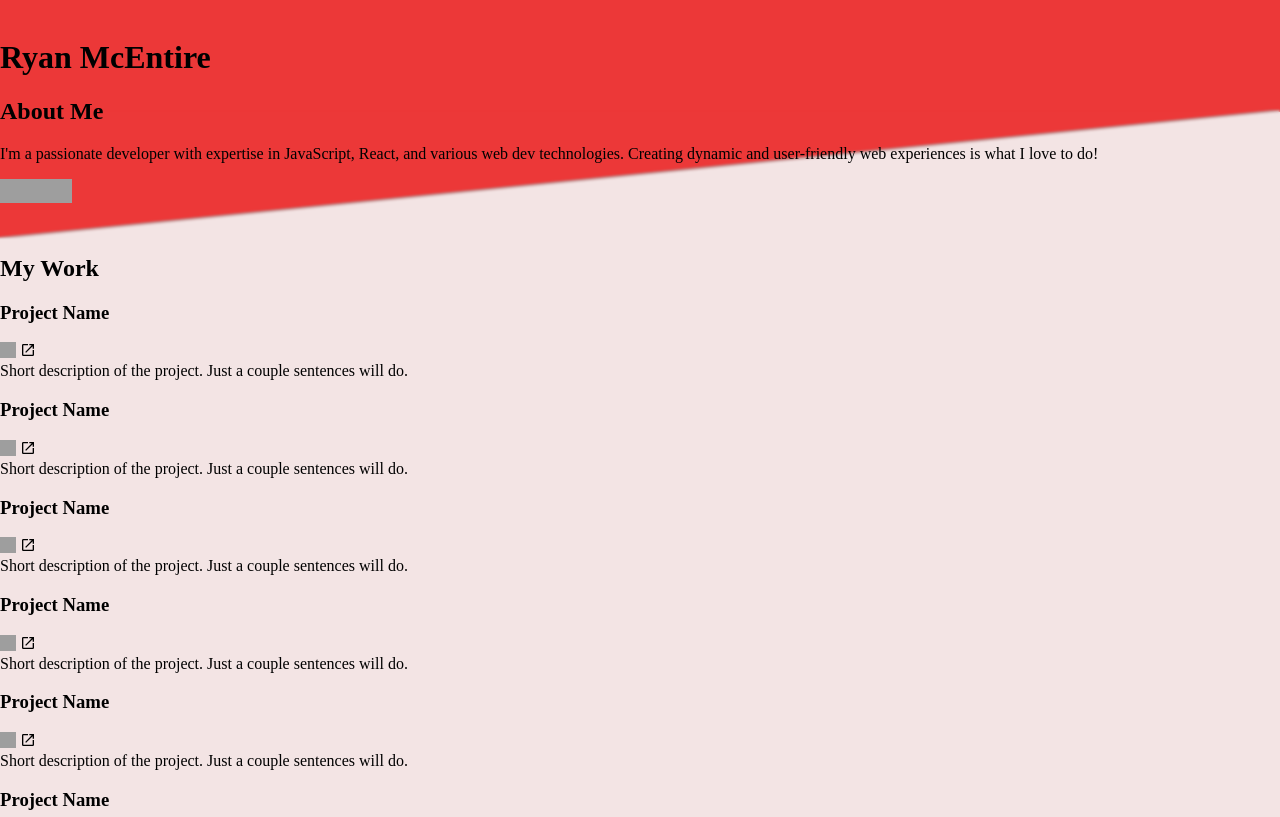
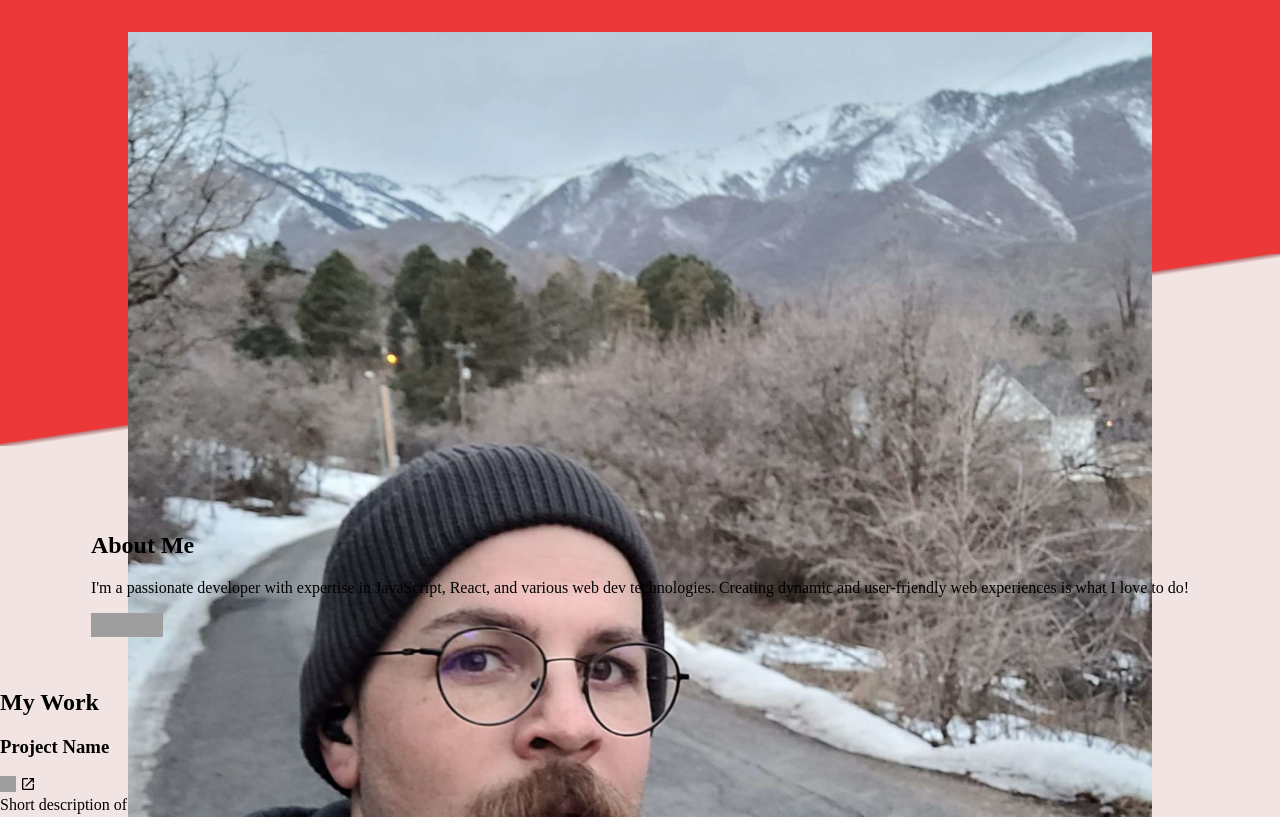
Before and after one commit to RyanMcEntire/portfolio-practice-site, a plain HTML site: page index.html in a window 1280 px wide. Shown: the top 817 px of the page. Drawn offline with nearby package versions, Linux system fonts and the light colour scheme; grey boxes are pictures that could not be loaded.

Commit message:
add pictures and adjust hero image

```diff
--- a/index.css
+++ b/index.css
@@ -26,7 +26,7 @@ body {
 .top-rectangle-fill {
   position: absolute;
   background-color: #ec3838;
-  height: 7rem;
+  height: 16rem;
   width: 100%;
   top: 0rem;
 }
@@ -34,9 +34,9 @@ body {
 .diagonal-box {
   position: absolute;
   background-color: #ffffff;
-  height: 8rem;
+  height: 12rem;
   width: calc(100% + 4px);
-  top: 6.9rem;
+  top: 15.9rem;
   left: -4px;
   background: linear-gradient(
     to right bottom,
@@ -44,9 +44,28 @@ body {
     #b97f7f 49.85%,
     #f3e4e4 51%
   );
-  filter: blur(1px);
 }
 
 .my-work-container {
   margin-top: 3rem;
 }
+
+.hero-content {
+  display: flex;
+  flex-direction: column;
+  justify-content: center;
+  align-items: center;
+}
+
+.hero-picture-container {
+  margin-top: 2rem;
+  max-height: 30rem;
+}
+
+.my-name {
+  font-family: 'playfair display', serif;
+  color: #ffffff;
+  transform: translateY(-14rem);
+  font-size: 4rem;
+  padding-left: 1.5rem;
+}
--- a/index.html
+++ b/index.html
@@ -16,10 +16,18 @@
     <div class="top-rectangle-fill"></div>
     <div class="diagonal-box"></div>
     <div class="hero-content">
-
       <div class="hero-picture-container">
-        <img src="" alt="" />
-        <h1>Ryan McEntire</h1>
+        <img
+          sizes="(max-width: 3450px) 80vw, 1380px"
+          srcset="
+            ./media/winter-road-picture_q2zfnw_c_scale,w_397.jpg   397w,
+            ./media/winter-road-picture_q2zfnw_c_scale,w_974.jpg   974w,
+            ./media/winter-road-picture_q2zfnw_c_scale,w_1380.jpg 1380w
+          "
+          src="winter-road-picture_q2zfnw_c_scale,w_1380.jpg"
+          alt=""
+        />
+        <h1 class="my-name">Ryan<br /> McEntire</h1>
       </div>
       <div class="about-me-container">
         <h2>About Me</h2>
```
Also changed, not shown: media/winter-road-picture_q2zfnw_c_scale,w_1380.jpg (added), media/winter-road-picture_q2zfnw_c_scale,w_397.jpg (added), media/winter-road-picture_q2zfnw_c_scale,w_974.jpg (added).
